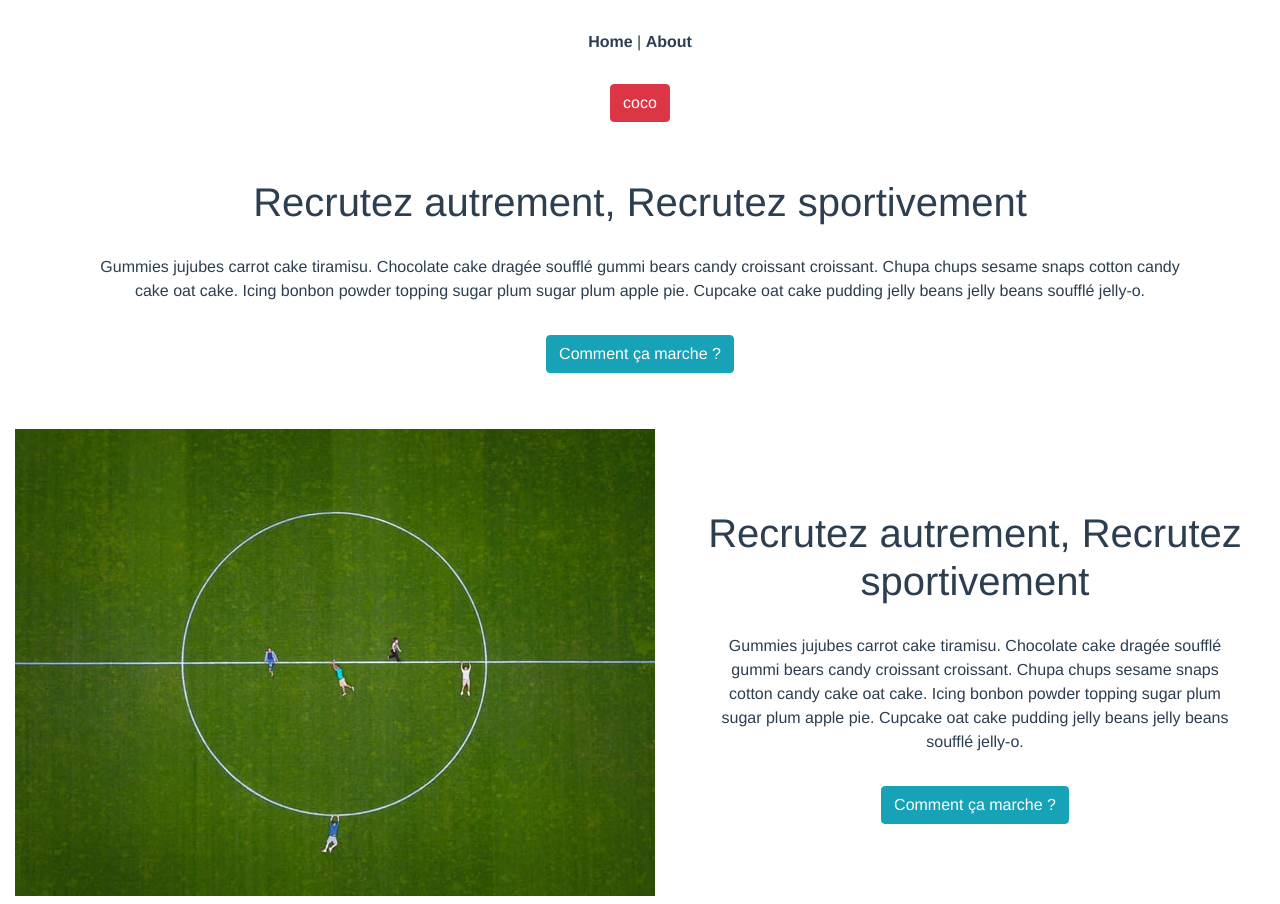
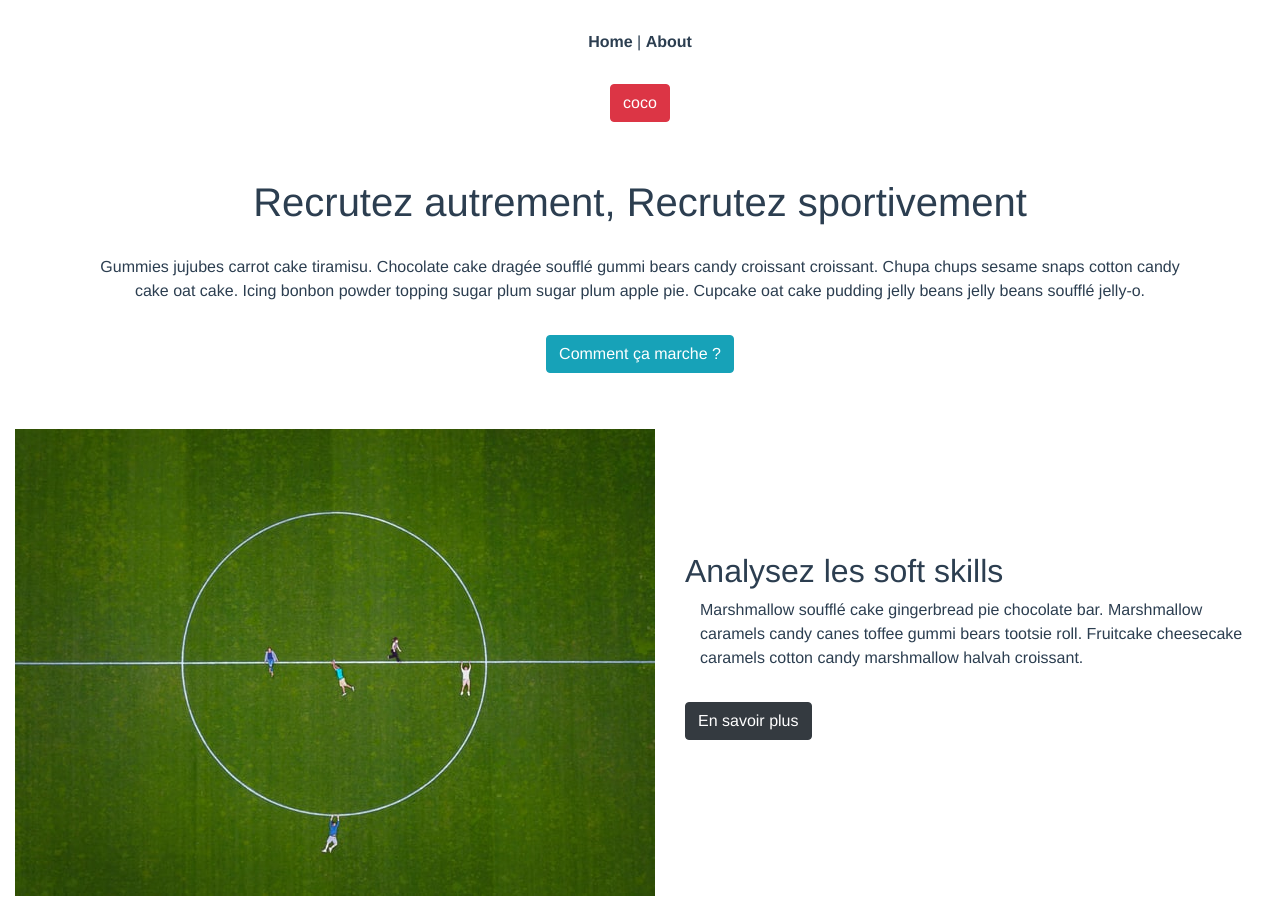
Before and after one commit to chmullerweb/beyond, a Vue app in the folder beyond_rh/: page /landing in a window 1280 px wide. Built offline with nearby package versions, Linux system fonts and the light colour scheme.

Commit message:
Init cardConcept

```diff
--- a/beyond_rh/src/components/Bouton.vue
+++ b/beyond_rh/src/components/Bouton.vue
@@ -1,6 +1,8 @@
 <template>
   <div class="bouton_principal">
-    <button type="button" :class="{'btn': btn,'btn-dark': btnDark,'btn-info': btnInfo}">{{ titleButton }}</button>
+    <button type="button" :class="{'btn': btn,'btn-dark': btnDark,'btn-info': btnInfo}">
+            <slot>Default Text</slot>
+    </button>
   </div>
 </template>
 
@@ -43,6 +45,6 @@ export default {
 
 .bouton_principal
 {
-  margin: 2rem;
+  margin: 2rem 0rem;
 }
 </style>
--- a/beyond_rh/src/components/CardConcept.vue
+++ b/beyond_rh/src/components/CardConcept.vue
@@ -1,27 +1,45 @@
 <template>
-    <div class="cardConcept container-fluid">
-        <div class="row justify-content-md-center">
+    <div class="container-fluid">
+        <div class="row cardConcept">
             <div class="col img">
             <img src="../assets/conceptBeyond.jpg"/>
             </div>
-            <div class="col cardTitle">
-            <CardTitle/>
+            <div class="col cardConceptText">
+            <h2 class="claimConcept"><slot name="claimConcept">Analysez les soft skills</slot></h2>
+            <p class="container"><slot name="claimConceptText">Marshmallow soufflé cake gingerbread pie chocolate bar. Marshmallow caramels candy canes toffee gummi bears tootsie roll. Fruitcake cheesecake caramels cotton candy marshmallow halvah croissant.</slot></p>
+            <Bouton btn btnDark><slot name="txtButton">En savoir plus</slot></Bouton>
             </div>
         </div>
     </div>
 </template>
 
 <script>
-import CardTitle from './CardTitle.vue';
+//import CardTitle from './CardTitle.vue';
+import Bouton from './Bouton.vue';
 
 export default {
   name: 'CardConcept',
-  components: {CardTitle},
+  components: {Bouton},
 
 };
+
+// <CardTitle>
+//             <template v-slot:claimTitle>Analysez les softs skills</template>
+//             <template v-slot:claimTxt>Marshmallow soufflé cake gingerbread pie chocolate bar. Marshmallow caramels candy canes toffee gummi bears tootsie roll. Fruitcake cheesecake caramels cotton candy marshmallow halvah croissant.</template>
+//             <template v-slot:txtButton>En savoir plus</template>
+//             </CardTitle>
 </script>
 
-<style>
+<style scoped>
+
+.cardConcept{
+    align-items: center;
+}
+
+.cardConceptText{
+    text-align: left;
+}
+
 
 
 
--- a/beyond_rh/src/components/CardTitle.vue
+++ b/beyond_rh/src/components/CardTitle.vue
@@ -2,9 +2,9 @@
     <div class="cardTitle container-fluid">
         <div class="row justify-content-md-center">
             <div class="col">
-            <h1 class="claim">Recrutez autrement, Recrutez sportivement</h1>
-            <p class="container">Gummies jujubes carrot cake tiramisu. Chocolate cake dragée soufflé gummi bears candy croissant croissant. Chupa chups sesame snaps cotton candy cake oat cake. Icing bonbon powder topping sugar plum sugar plum apple pie. Cupcake oat cake pudding jelly beans jelly beans soufflé jelly-o. </p>
-            <Bouton btn btnInfo titleButton="Comment ça marche ?"></Bouton>
+            <h1 class="claim"><slot name="claimTitle">Recrutez autrement, Recrutez sportivement</slot></h1>
+            <p class="container"><slot name="claimTxt">Gummies jujubes carrot cake tiramisu. Chocolate cake dragée soufflé gummi bears candy croissant croissant. Chupa chups sesame snaps cotton candy cake oat cake. Icing bonbon powder topping sugar plum sugar plum apple pie. Cupcake oat cake pudding jelly beans jelly beans soufflé jelly-o.</slot></p>
+            <Bouton btn btnInfo><slot name="txtButton">Comment ça marche ?</slot></Bouton>
             </div>
         </div>
     </div>
```
